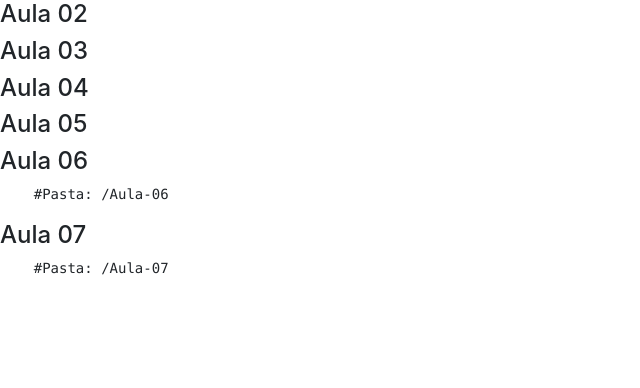
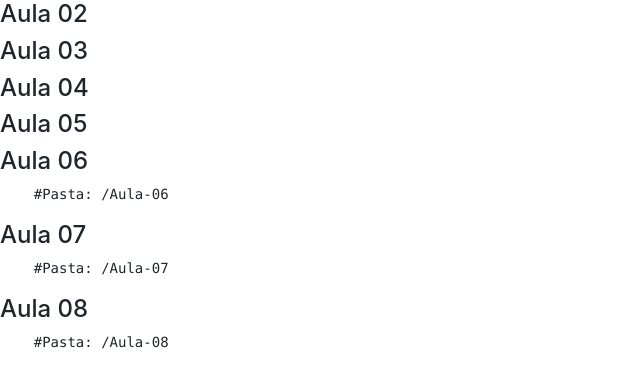
Before and after one commit to paulohbsouza/php_poo, a PHP site: page / in a window 1280 px wide. Shown: the top 388 px of the page, without its empty margins (0-640 px from the left). Run offline with PHP 8.4, Linux system fonts and the light colour scheme.

Commit message:
Update index.php

```diff
--- a/index.php
+++ b/index.php
@@ -94,7 +94,12 @@
     ?>
     </pre>
 
-
+    <h4>Aula 08</h4>
+    <pre>
+    <?php
+        echo "#Pasta: /Aula-08";
+    ?>
+    </pre>
 
     <!-- JavaScript (Opcional) -->
     <!-- jQuery primeiro, depois Popper.js, depois Bootstrap JS -->
```
